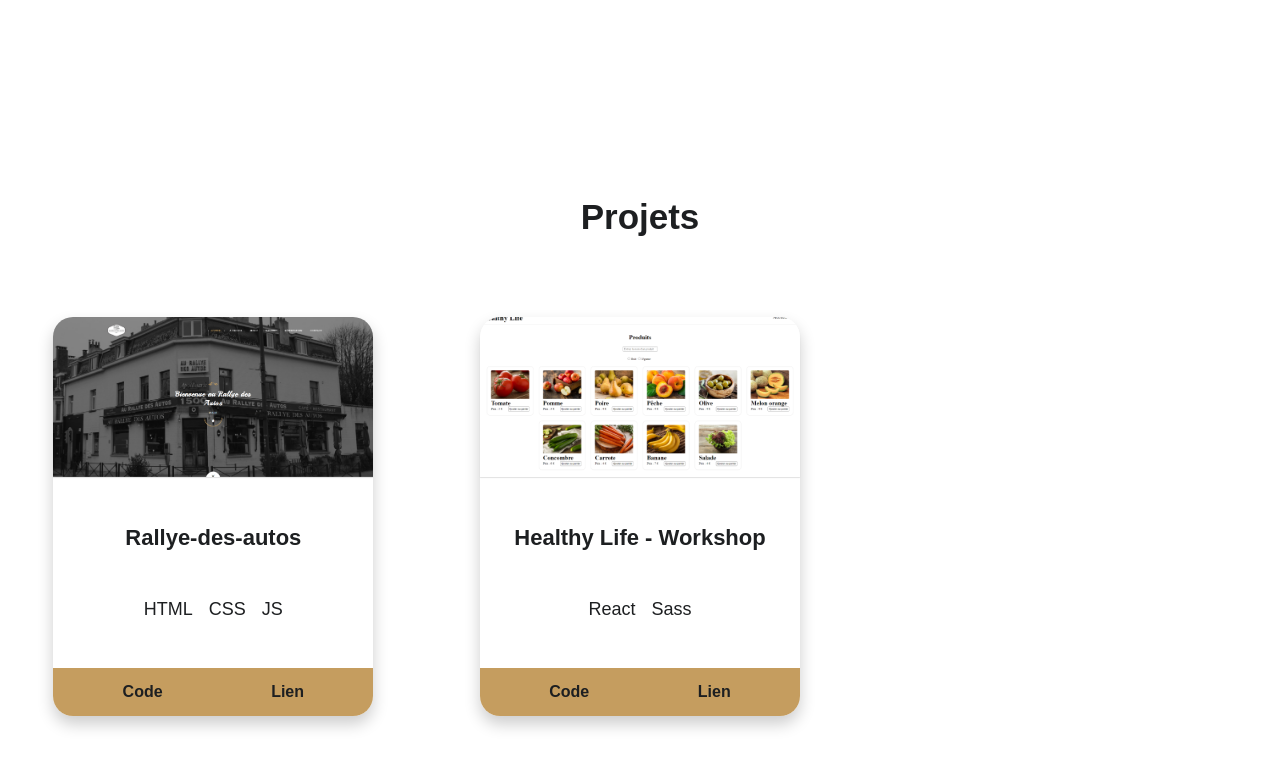
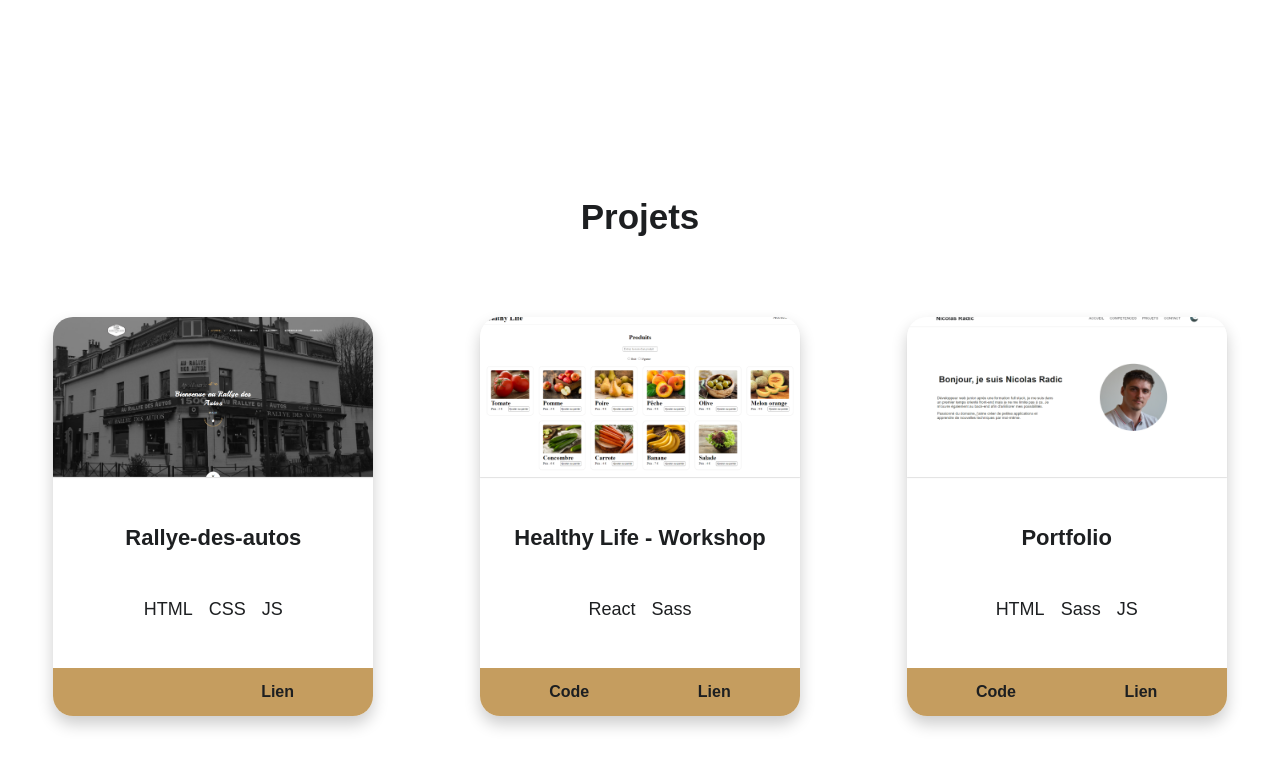
Before and after one commit to NicolasRadic/portfolio, a website: page index.html in a window 1280 px wide. Shown: the part 1126-1894 px from the top of the page. Drawn offline with Linux system fonts and the light colour scheme.

Commit message:
change some style, add a project and change readme

```diff
--- a/index.html
+++ b/index.html
@@ -194,22 +194,18 @@
             </div>
 
             <div class="projects__card-links">
-              <a
-                href="https://github.com/NicolasRadic/rallye-des-autos"
-                target="”_blank”"
-                >Code</a
-              >
+              <p></p>
               <a href="https://rallye-des-autos.web.app/" target="”_blank”"
                 >Lien</a
               >
             </div>
           </div>
-          <!-- rallye des autos -->
+          <!-- Healthy Life - Workshop -->
 
           <div class="projects__card">
             <img
               src="./assets/images/projets/healthy-life-workshop.png"
-              alt="rallye-des-auto"
+              alt="healthy-life-workshop"
               class="projects__img"
             />
             <h3>Healthy Life - Workshop</h3>
@@ -230,6 +226,33 @@
               >
             </div>
           </div>
+          <!-- rallye des autos -->
+
+          <div class="projects__card">
+            <img
+              src="./assets/images/projets/portfolio.png"
+              alt="portfolio"
+              class="projects__img"
+            />
+            <h3>Portfolio</h3>
+            <div class="projects__tech">
+              <p>HTML</p>
+              <p>Sass</p>
+              <p>JS</p>
+            </div>
+            <div class="projects__card-links">
+              <a
+                href="https://github.com/NicolasRadic/portfolio"
+                target="”_blank”"
+                >Code</a
+              >
+              <a
+                href="https://portfolio-nicolasradic.netlify.app"
+                target="”_blank”"
+                >Lien</a
+              >
+            </div>
+          </div>
         </div>
       </div>
     </div>
--- a/style/scss/_intro.scss
+++ b/style/scss/_intro.scss
@@ -33,6 +33,8 @@
     width: 100%;
     height: 100%;
     padding: 5px;
+    border-radius: 100%;
+    max-width: 350px;
   }
 
   &__title {
@@ -52,7 +54,7 @@
   // Desktop screen
   // --------------
 
-  @media screen and (min-width: 1024px) {
+  @media screen and (min-width: 1000px) {
     display: flex;
     flex-direction: row;
     justify-content: center;
@@ -80,7 +82,7 @@
     &__img {
       width: 350px;
       height: 350px;
-      border-radius: 300px;
+      border-radius: 100%;
       object-fit: cover;
       padding: 0;
     }
--- a/style/scss/_projects.scss
+++ b/style/scss/_projects.scss
@@ -73,6 +73,10 @@
     }
   }
 
+  // --------------
+  // Desktop screen
+  // --------------
+
   @media screen and (min-width: 1000px) {
     &__grid {
       grid-template-columns: repeat(3, 1fr);
--- a/style/scss/_skills.scss
+++ b/style/scss/_skills.scss
@@ -52,6 +52,10 @@
     filter: grayscale(0%);
   }
 
+  // --------------
+  // Desktop screen
+  // --------------
+
   @media screen and (min-width: 1000px) {
     &__title {
       font-size: 35px;
```
Also changed, not shown: README.md, assets/images/projets/portfolio.png (added), style/css/styles.css, 1 other file.
